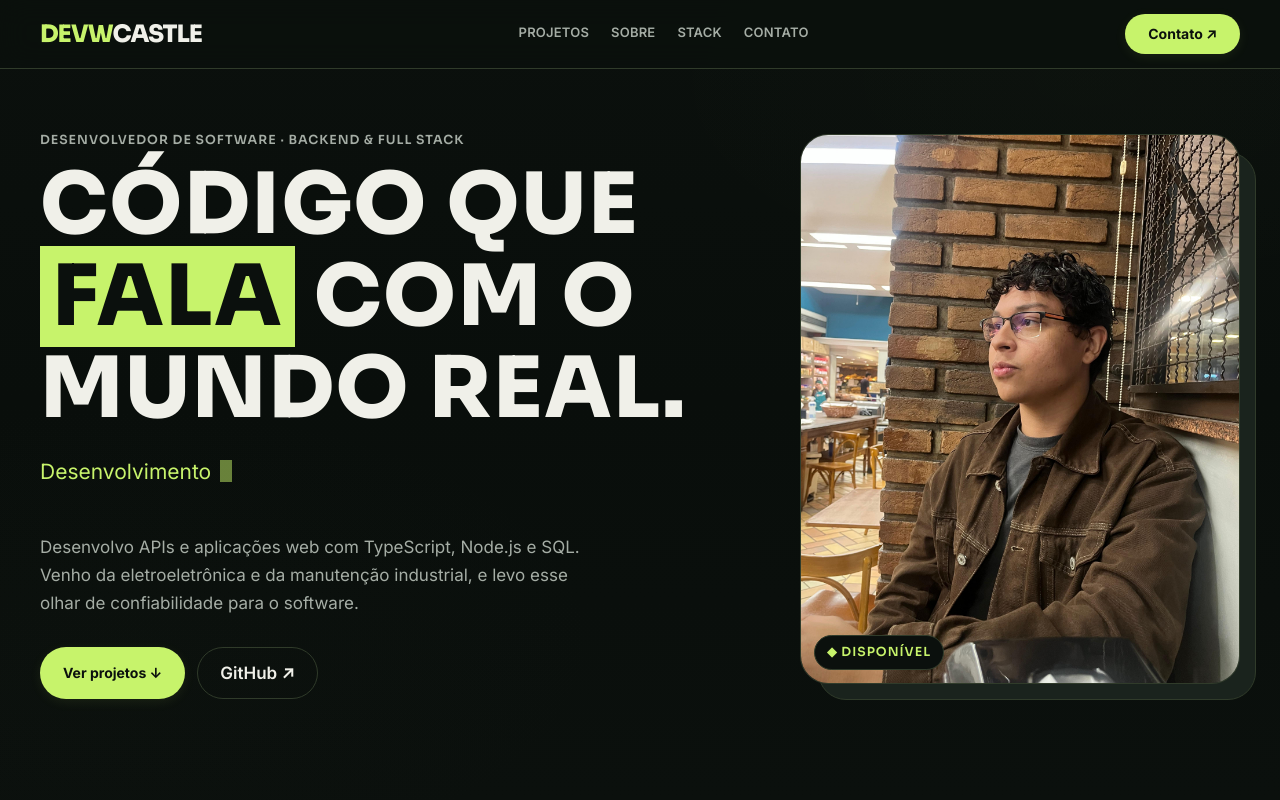
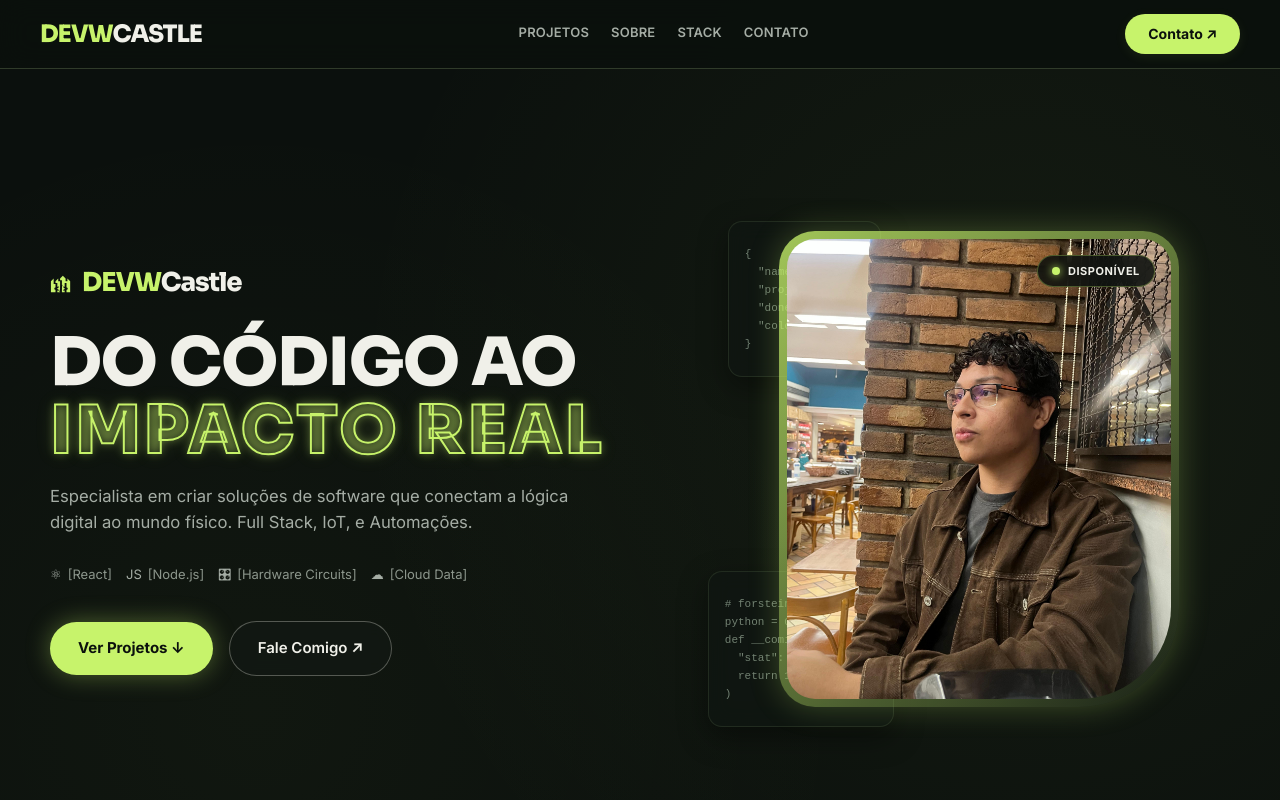
Before and after one commit to DevWCastle/DevWCastle, a React (Vite) app: page / in a window 1280 px wide. Shown: the top 800 px of the page. Built offline with nearby package versions, Linux system fonts and the light colour scheme.

Commit message:
mexendo no hero

```diff
--- a/src/components/Hero/Hero.css
+++ b/src/components/Hero/Hero.css
@@ -1,100 +1,304 @@
-.hero {
-  display: grid;
-  grid-template-columns: 1.15fr .85fr;
-  gap: clamp(24px, 5vw, 70px);
+/* =========================================
+   HERO SECTION — DEVWCASTLE
+   ========================================= */
+
+.hero-section {
+  position: relative;
+  width: 100%;
+  min-height: 100dvh;
+  background-color: var(--color-background, #0B100D);
+  overflow: hidden;
+  display: flex;
   align-items: center;
-  padding: clamp(40px, 8vh, 50px) 0 0px;
-  position: relative;
 }
 
-.hero h1 {
-  font: 900 clamp(40px, 6.6vw, 96px)/.98 "Sora";
-  font-stretch: 108%;
-  letter-spacing: .1rem;
-  margin: 14px 0 0;
-  text-transform: uppercase;
+/* Fundo com Textura e Gradiente Radial */
+.bg-matrix-pattern {
+  position: absolute;
+  inset: 0;
+  background:
+    radial-gradient(circle at 80% 40%, rgba(199, 243, 107, 0.05) 0%, transparent 60%),
+    radial-gradient(circle at 20% 80%, rgba(199, 243, 107, 0.03) 0%, transparent 50%);
+  pointer-events: none;
+  z-index: 0;
 }
 
-.hero h1 em {
-  font-style: normal;
-  background: var(--lime);
-  color: var(--lime-tx);
-  padding: 0 12px;
-  display: inline-block;
-  line-height: 1.2;
+/* Container Grid Principal */
+.hero {
+  position: relative;
+  z-index: 1;
+  display: grid;
+  grid-template-columns: 1.1fr 0.9fr;
+  gap: clamp(30px, 5vw, 80px);
+  align-items: center;
+
+  max-width: 1480px;
+  margin: 0 auto;
+  width: 100%;
+  padding: clamp(40px, 8vh, 80px) clamp(20px, 4vw, 50px);
 }
 
-.role {
-  font: 400 clamp(17px, 2vw, 21px)/1.5 "Inter", monospace;
-  color: var(--lime);
-  margin: 26px 0 0;
-  min-height: 3em;
+/* --- LADO ESQUERDO: CONTEÚDO --- */
+.hero-content {
+  display: flex;
+  flex-direction: column;
+  align-items: flex-start;
 }
 
-.cur {
-  display: inline-block;
-  width: .55em;
-  height: 1.05em;
-  background: var(--lime);
-  vertical-align: -.15em;
-  margin-left: 3px;
-  animation: bl 1s steps(2) infinite;
+/* Logo Badge com Castelo */
+.brand-badge {
+  display: inline-flex;
+  align-items: center;
+  gap: 10px;
+  margin-bottom: 24px;
 }
 
-@keyframes bl {
-  50% { opacity: 0; }
+.castle-icon {
+  position: relative;
+  display: inline-flex;
+  align-items: center;
+  justify-content: center;
+  color: var(--color-accent, #C7F36B);
 }
 
-.lead {
-  max-width: 560px;
-  color: var(--mu);
-  margin: 14px 0 30px;
+.castle-icon i {
+  position: absolute;
+  font-size: 8px;
+  font-weight: 900;
+  color: #0B100D;
+  top: 10px;
+  font-style: normal;
 }
 
-.cta {
+.logo-hero {
+  font-family: "Sora", sans-serif;
+  font-size: 26px;
+  font-weight: 800;
+  letter-spacing: -0.04em;
+  color: #F0F0E9;
+}
+
+.logo-hero .destaque {
+  font-style: normal;
+  color: var(--color-accent, #C7F36B);
+}
+
+/* Título de Alto Impacto */
+.hero-title {
+  font-family: "Sora", sans-serif;
+  font-size: clamp(36px, 5.2vw, 76px);
+  font-weight: 900;
+  line-height: 1.02;
+  letter-spacing: -0.02em;
+  text-transform: uppercase;
+  color: #F0F0E9;
+  margin: 0 0 20px;
+}
+
+/* Linha Vazada (Outline / Stroke) em Verde Lima */
+/* Título com interior 100% transparente e contorno contínuo (sem linhas cruzadas internas) */
+.hero-title .stroke-lime {
+  color: transparent;
+
+  /* Mantém apenas a borda externa visível */
+  -webkit-text-stroke: 2px var(--color-accent, #C7F36B);
+  paint-order: stroke fill;
+
+  /* Afasta ligeiramente as letras para impedir que os vetores se cruzem */
+  letter-spacing: 0.04em;
+
+  /* Brilho Neon sutil nas bordas (idêntico ao da imagem) */
+  text-shadow:
+    0 0 10px rgba(199, 243, 107, 0.4),
+    0 0 20px rgba(199, 243, 107, 0.15);
+}
+
+/* Parágrafo Descritivo */
+.hero-description {
+  font-family: "Inter", sans-serif;
+  font-size: clamp(15px, 1.3vw, 19px);
+  line-height: 1.55;
+  color: #A5ADA5;
+  max-width: 540px;
+  margin: 0 0 28px;
+}
+
+/* Badges da Stack Tecnológica */
+.stack-badges {
   display: flex;
   flex-wrap: wrap;
-  gap: 12px;
+  gap: 14px;
+  margin-bottom: 36px;
 }
 
-.ph {
+.badge-item {
+  display: inline-flex;
+  align-items: center;
+  gap: 6px;
+  font-family: "Inter", monospace;
+  font-size: 13px;
+  color: #8C968C;
+}
+
+.badge-item i {
+  font-style: normal;
+  color: #A5ADA5;
+}
+
+/* Botões CTA */
+.cta-group {
+  display: flex;
+  flex-wrap: wrap;
+  align-items: center;
+  gap: 16px;
+}
+
+.btn-primary-glow {
+  display: inline-flex;
+  align-items: center;
+  justify-content: center;
+  padding: 14px 28px;
+  border-radius: 99px;
+  background: var(--color-accent, #C7F36B);
+  color: #0B100D;
+  font-family: "Inter", sans-serif;
+  font-size: 15px;
+  font-weight: 700;
+  text-decoration: none;
+  box-shadow: 0 0 25px rgba(199, 243, 107, 0.35);
+  transition: transform 0.22s ease, box-shadow 0.22s ease;
+}
+
+.btn-primary-glow:hover {
+  transform: translateY(-2px);
+  box-shadow: 0 0 35px rgba(199, 243, 107, 0.5);
+}
+
+.btn-secondary-outline {
+  display: inline-flex;
+  align-items: center;
+  justify-content: center;
+  padding: 14px 28px;
+  border-radius: 99px;
+  border: 1px solid rgba(240, 240, 233, 0.3);
+  background: rgba(19, 26, 21, 0.6);
+  color: #F0F0E9;
+  font-family: "Inter", sans-serif;
+  font-size: 15px;
+  font-weight: 600;
+  text-decoration: none;
+  backdrop-filter: blur(8px);
+  transition: border-color 0.22s ease, transform 0.22s ease;
+}
+
+.btn-secondary-outline:hover {
+  border-color: var(--color-accent, #C7F36B);
+  transform: translateY(-2px);
+}
+
+/* --- LADO DIREITO: FOTO E MOLDURA TECH --- */
+.hero-media {
   position: relative;
-  max-width: 440px;
-  justify-self: end;
+  display: flex;
+  justify-content: center;
+  align-items: center;
   width: 100%;
 }
 
-.ph::before {
-  content: "";
-  position: absolute;
-  inset: 18px -16px -16px 18px;
-  background: var(--s2);
-  border-radius: 28px 28px 28px 28px;
-  border: 1px solid var(--ln);
+/* Frame da Foto com Corte Chanfrado e Brilho Neon */
+.profile-frame {
+  position: relative;
+  z-index: 2;
+  width: 100%;
+  max-width: 400px;
 }
 
-.ph img {
+.profile-border-glow {
   position: relative;
-  aspect-ratio: 4/5;
-  object-fit: cover;
-  width: 100%;
-  border-radius: 28px 28px 28px 28px;
-  border: 1px solid var(--ln);
+  padding: 8px;
+  border-radius: 36px 36px 100px 36px; /* Borda assimétrica igual ao mock-up */
+  background: linear-gradient(135deg, rgba(199, 243, 107, 0.8), rgba(48, 59, 42, 0.3));
+  box-shadow: 0 0 30px rgba(199, 243, 107, 0.25);
 }
 
-.chip {
-  position: absolute;
-  left: 14px;
-  bottom: 14px;
-  z-index: 2;
-  background: var(--bg);
-  border: 1px solid var(--ln);
-  padding: 8px 12px;
-  border-radius: 99px;
-  color: var(--lime);
+.profile-border-glow img {
+  display: block;
+  width: 100%;
+  aspect-ratio: 4 / 4.8;
+  object-fit: cover;
+  border-radius: 28px 28px 92px 28px;
+  background: #131A15;
 }
 
-@media (max-width: 860px) {
-  .hero { grid-template-columns: 1fr; }
-  .ph { justify-self: center; max-width: 340px; margin-right: 14px; }
+/* Chip de Status "Disponível" */
+.status-chip {
+  position: absolute;
+  top: 24px;
+  right: 24px;
+  display: inline-flex;
+  align-items: center;
+  gap: 8px;
+  background: rgba(11, 16, 13, 0.85);
+  border: 1px solid rgba(199, 243, 107, 0.3);
+  padding: 6px 14px;
+  border-radius: 99px;
+  font-family: "Inter", sans-serif;
+  font-size: 11px;
+  font-weight: 700;
+  letter-spacing: 0.05em;
+  color: #F0F0E9;
+  backdrop-filter: blur(8px);
 }
+
+.pulse-dot {
+  width: 8px;
+  height: 8px;
+  border-radius: 50%;
+  background-color: var(--color-accent, #C7F36B);
+  box-shadow: 0 0 8px #C7F36B;
+}
+
+/* Cards Decorativos com Fragmentos de Código ao Fundo */
+.code-card {
+  position: absolute;
+  z-index: 1;
+  background: rgba(15, 22, 18, 0.75);
+  border: 1px solid rgba(48, 59, 42, 0.6);
+  border-radius: 14px;
+  padding: 12px 16px;
+  backdrop-filter: blur(10px);
+  font-family: "Fira Code", monospace;
+  font-size: 11px;
+  color: #728072;
+  box-shadow: 0 10px 30px rgba(0, 0, 0, 0.4);
+}
+
+.code-card-top {
+  top: -10px;
+  left: 0px;
+}
+
+.code-card-bottom {
+  bottom: -20px;
+  left: -20px;
+}
+
+/* --- RESPONSIVIDADE --- */
+@media (max-width: 960px) {
+  .hero {
+    grid-template-columns: 1fr;
+    padding-top: 40px;
+  }
+
+  .hero-media {
+    margin-top: 30px;
+  }
+
+  .profile-frame {
+    max-width: 340px;
+  }
+
+  .code-card {
+    display: none; /* Simplifica em telas pequenas */
+  }
+}
--- a/src/components/Hero/Hero.jsx
+++ b/src/components/Hero/Hero.jsx
@@ -1,66 +1,106 @@
-import { useState, useEffect } from 'react';
 import profileImg from '../../assets/profile.jpg';
 import './Hero.css';
 
-const roles = [
-  "Desenvolvimento de Automações Web",
-  "APIs REST com Node.js e NestJS",
-  "Aplicações Full Stack com React e Typescript"
-];
+export default function Hero() {
+  return (
+    <main id="inicio" className="hero-section">
+      {/* Padrões sutis de fundo (Grid/Matrix & Circuitos) */}
+      <div className="bg-matrix-pattern" aria-hidden="true" />
 
-export default function Hero() {
-  const [text, setText] = useState('');
-  const [roleIdx, setRoleIdx] = useState(0);
-  const [charIdx, setCharIdx] = useState(0);
-  const [isDeleting, setIsDeleting] = useState(false);
+      <div className="hero">
+        {/* Lado Esquerdo: Conteúdo Principal */}
+        <div className="hero-content">
+          {/* Brand/Logo com Ícone de Castelo */}
+          <div className="brand-badge">
+            <span className="castle-icon" aria-hidden="true">
+              <svg width="22" height="22" viewBox="0 0 24 24" fill="currentColor">
+                <path d="M2 22h20V10l-3-3v3h-2V7l-3-3-3 3v3H9V7L6 10v3H4V7L1 10v12zm4-10h2v10H6V12zm5-3h2v13h-2V9zm5 3h2v10h-2V12z" />
+              </svg>
+              <i>&lt;/&gt;</i>
+            </span>
+            <span className="logo-hero" aria-label="DevWCastle — início">
+              <i className="destaque">DEVW</i>Castle
+            </span>
+          </div>
 
-  useEffect(() => {
-    const currentRole = roles[roleIdx];
+          {/* Título de Alto Impacto (Sólido + Stroke) */}
+          <h1 className="hero-title">
+            DO CÓDIGO AO <br />
+            <span className="stroke-lime">IMPACTO REAL</span>
+          </h1>
 
-    const timer = setTimeout(() => {
-      if (!isDeleting) {
-        setText(currentRole.substring(0, charIdx + 1));
-        setCharIdx(prev => prev + 1);
+          {/* Descrição em Parágrafo */}
+          <p className="hero-description">
+            Especialista em criar soluções de software que conectam a lógica digital
+            ao mundo físico. Full Stack, IoT, e Automações.
+          </p>
 
-        if (charIdx + 1 === currentRole.length) {
-          setTimeout(() => setIsDeleting(true), 2000);
-        }
-      } else {
-        setText(currentRole.substring(0, charIdx - 1));
-        setCharIdx(prev => prev - 1);
+          {/* Badges da Stack Tecnológica */}
+          <div className="stack-badges">
+            <span className="badge-item">
+              <i className="icon-react">⚛</i> [React]
+            </span>
+            <span className="badge-item">
+              <i className="icon-node">JS</i> [Node.js]
+            </span>
+            <span className="badge-item">
+              <i className="icon-chip">🎛</i> [Hardware Circuits]
+            </span>
+            <span className="badge-item">
+              <i className="icon-cloud">☁</i> [Cloud Data]
+            </span>
+          </div>
 
-        if (charIdx - 1 === 0) {
-          setIsDeleting(false);
-          setRoleIdx((prev) => (prev + 1) % roles.length);
-        }
-      }
-    }, isDeleting ? 40 : 80);
-
-    return () => clearTimeout(timer);
-  }, [charIdx, isDeleting, roleIdx]);
-
-  return (
-    <main className="wrap" id="inicio">
-      <div className="hero">
-        <div>
-          <p className="mono kick rv">Desenvolvedor de Software · Backend &amp; Full Stack</p>
-          <h1 className="rv">Código que <em>fala</em> com o mundo real.</h1>
-          <p className="role rv">
-            <span className="sr">Modelagem SQL, APIs REST com Node.js e NestJS, aplicações full stack com React.</span>
-            <span aria-hidden="true">{text}</span>
-            <span className="cur" aria-hidden="true"></span>
-          </p>
-          <p className="lead rv">
-            Desenvolvo APIs e aplicações web com TypeScript, Node.js e SQL. Venho da eletroeletrônica e da manutenção industrial, e levo esse olhar de confiabilidade para o software.
-          </p>
-          <div className="cta rv">
-            <a className="pill" href="#projetos">Ver projetos ↓</a>
-            <a className="ghost" href="https://github.com/DevWCastle" target="_blank" rel="noopener noreferrer">GitHub ↗</a>
+          {/* Botoes de Ação (CTA) */}
+          <div className="cta-group">
+            <a className="btn-primary-glow" href="#projetos">
+              Ver Projetos ↓
+            </a>
+            <a className="btn-secondary-outline" href="#contato">
+              Fale Comigo ↗
+            </a>
           </div>
         </div>
-        <div className="ph rv">
-          <img src={profileImg} alt="Desenvolvedor DevWCastle" />
-          <span className="chip mono">◆ Disponível</span>
+
+        {/* Lado Direito: Foto e Cards Decorativos */}
+        <div className="hero-media">
+          {/* Card decorativo superior (JSON) */}
+          <div className="code-card code-card-top" aria-hidden="true">
+            <pre>
+              <code>
+{`{
+  "name": "json",
+  "projet": "des",
+  "done": "tine",
+  "color": "t."
+}`}
+              </code>
+            </pre>
+          </div>
+
+          {/* Container com Moldura Tech & Glow na Foto */}
+          <div className="profile-frame">
+            <div className="profile-border-glow">
+              <img src={profileImg} alt="Desenvolvedor DevWCastle" />
+              <span className="status-chip">
+                <span className="pulse-dot" /> DISPONÍVEL
+              </span>
+            </div>
+          </div>
+
+          {/* Card decorativo inferior (Python/Code) */}
+          <div className="code-card code-card-bottom" aria-hidden="true">
+            <pre>
+              <code>
+{`# forsteine R
+python = 0
+def __comigo__(
+  "stat": "HellaWeRous"
+  return 1
+)`}
+              </code>
+            </pre>
+          </div>
         </div>
       </div>
     </main>
```
